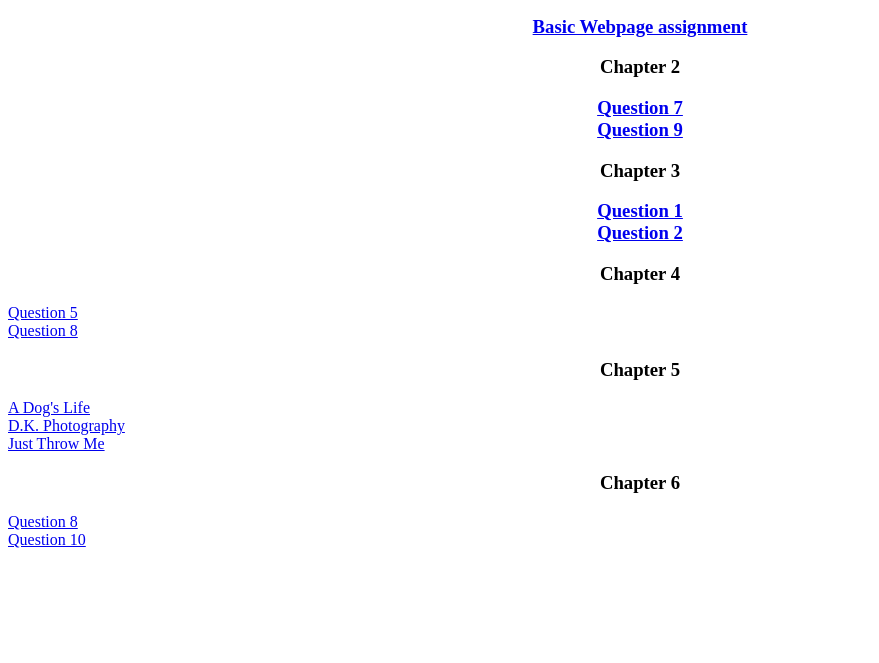
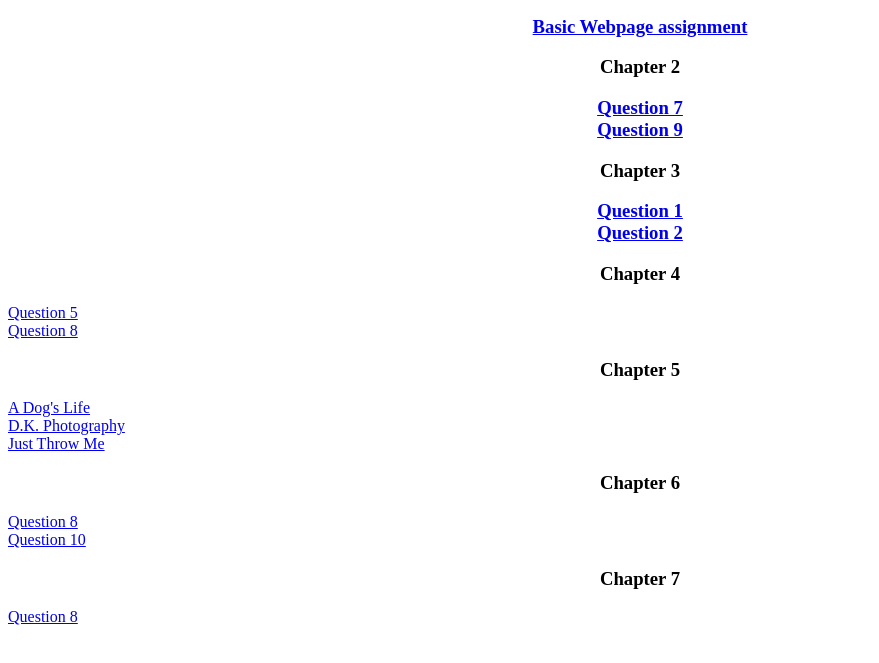
Before and after one commit to Z1733433/omis475, a plain HTML site: page docs/index.html in a window 1280 px wide. Shown: the part 105-768 px from the top of the page, without its empty margins (0-879 px from the left). Drawn offline with Linux system fonts and the light colour scheme.

Commit message:
Update index.html

```diff
--- a/docs/index.html
+++ b/docs/index.html
@@ -35,10 +35,10 @@
   <h3>Chapter 6</h3>
     <a href="mylinks/mylinks.html">Question 8</a><br>
     <a href="myhobby/myhobby.html">Question 10</a><br>
-<!--
+
   <h3>Chapter 7</h3>
-    <a href=""></a>
-    <a href=""></a>
-End  -->
+    <a href="CH7Q8/index.html">Question 8</a><br>
+
+<!-- End  -->
 </body>
 </html>
```
